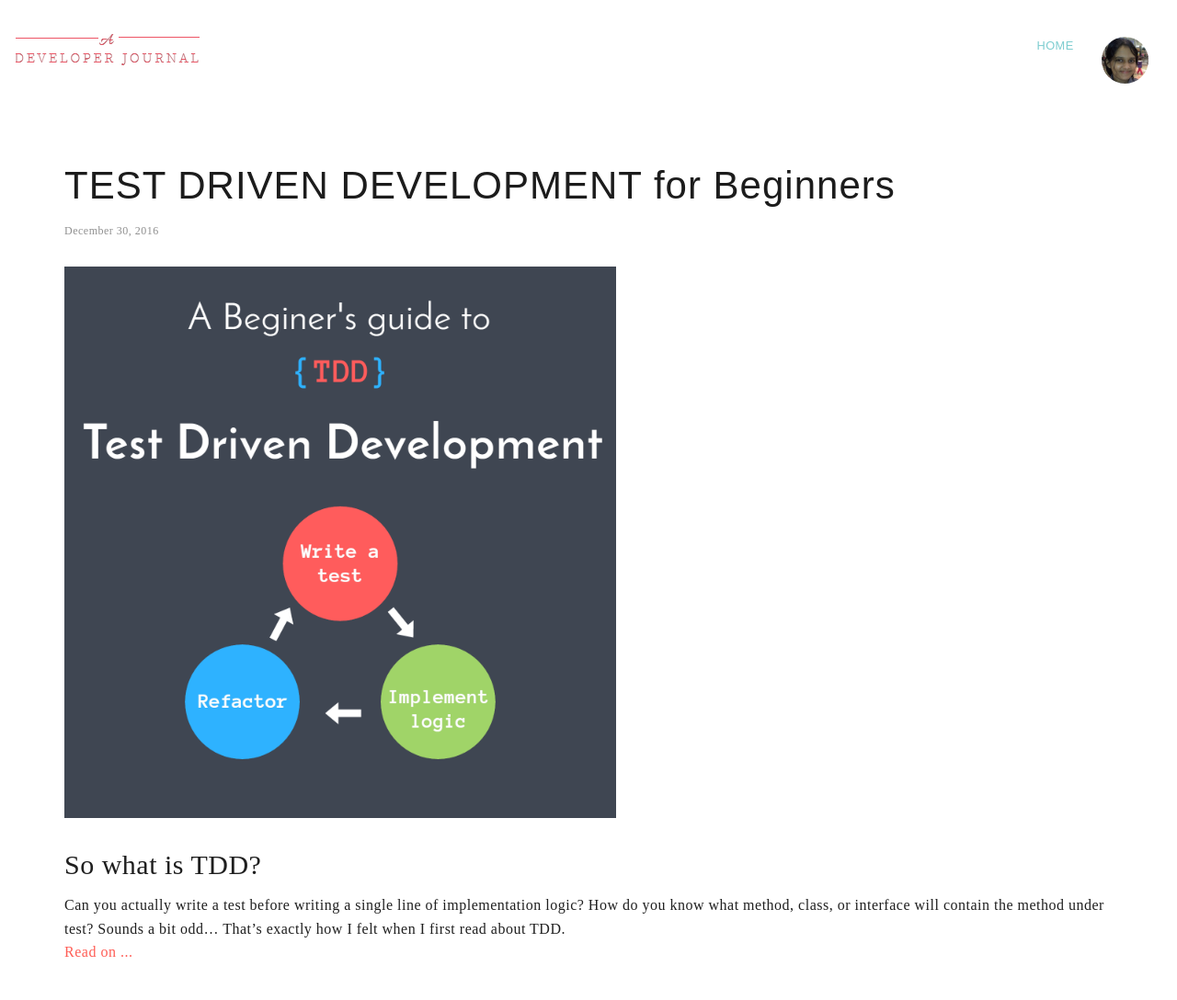
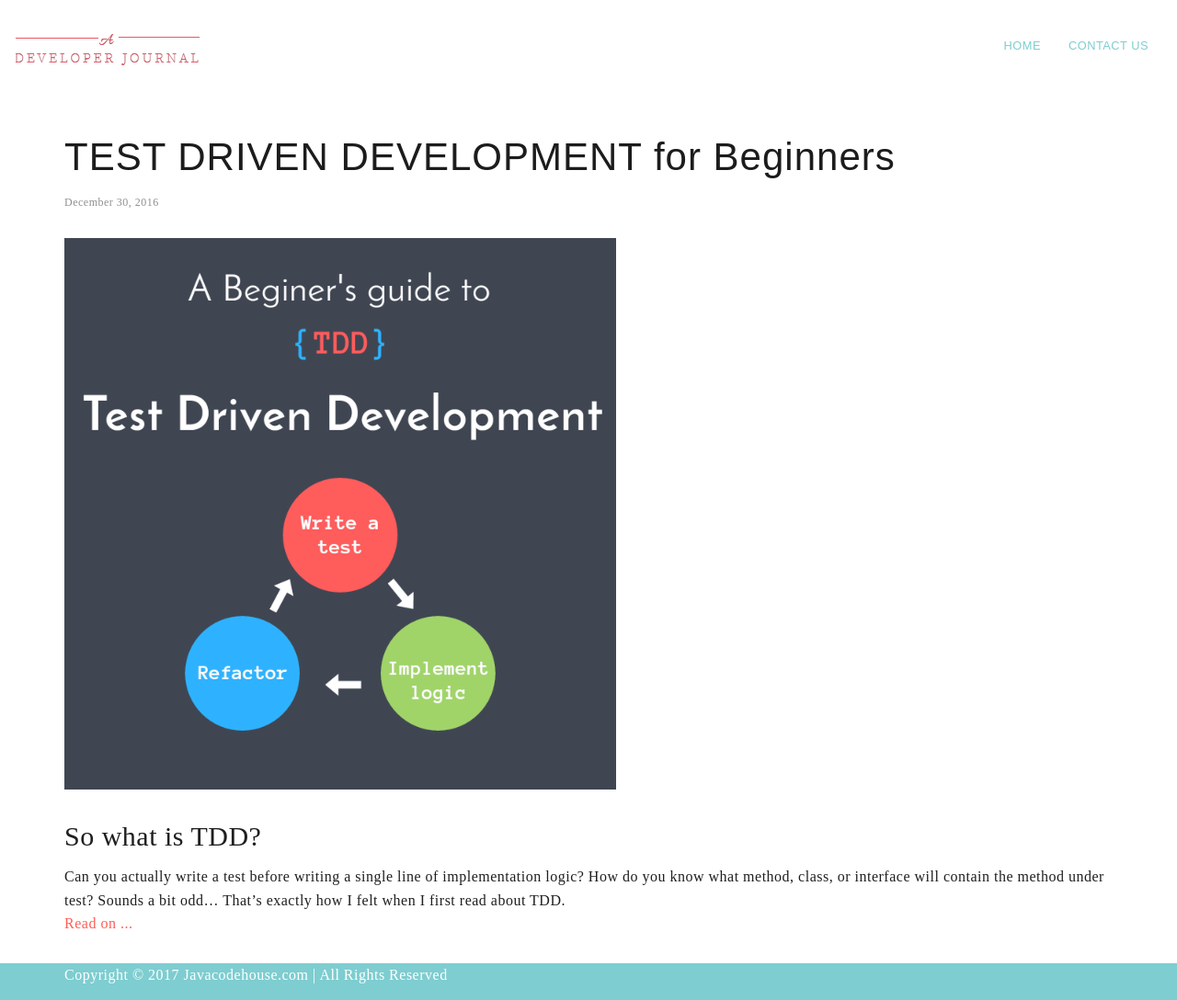
Before and after one commit to DiliniRajapaksha/DeveloperJournal, a Jekyll site: the page built from index.html, in a window 1280 px wide. Shown: the whole page at 92% size. Built offline with Jekyll 4.4.1, drawn with Linux system fonts in a browser that asks for light colours; nearby versions of some CDN libraries.

Commit message:
add contact page and unlink about

```diff
--- a/_config.yml
+++ b/_config.yml
@@ -7,8 +7,8 @@
 
 # Site settings
 
-title: A Developer Journal
-email: sewdil@gmail.com
+title: Java Code House
+email: dilini.javacodehouse@gmail.com
 description: > # this means to ignore newlines until "baseurl:"
   Java code house is a resource for developers to learn and share emerging technologies in the software development field.
 baseurl: "" # the subpath of your site, e.g. /blog
--- a/_includes/footer.html
+++ b/_includes/footer.html
@@ -1,6 +1,7 @@
 <footer class="blog-footer footer">
  <div class="container">
 
+	<p>Copyright &copy; {{ 'now' | date: "%Y" }} Javacodehouse.com | All Rights Reserved</p>
 
  </div>
 
--- a/_includes/header.html
+++ b/_includes/header.html
@@ -13,12 +13,15 @@
     <div class="collapse navbar-collapse" id="myNavbar">
 
       <ul class="nav navbar-nav navbar-right">
-        <li class="nav-item active">
-          <a class="nav-link" href="{{"/index.html" | prepend: site.baseurl}}">HOME <span class="sr-only">(current)</span></a>
+        <li class="nav-item">
+          <a class="nav-link" href="{{"/index.html" | prepend: site.baseurl}}">HOME</a>
         </li>
         <li class="nav-item ">
+          <a class="nav-link" href="{{"/contact.html" | prepend: site.baseurl}}" target="_blank">CONTACT US</a>
+        </li>
+        <!-- <li class="nav-item ">
           <a class="nav-link" href="{{"/about-me.html" | prepend: site.baseurl}}" target="_blank"><img class="img-circle img-sm" src="{{"/assets/img/self.jpg" | prepend: site.baseurl }}"></a>
-        </li>
+        </li> -->
       </ul>
     </div>
   </div>
--- a/_layouts/post.html
+++ b/_layouts/post.html
@@ -23,8 +23,6 @@ layout: default
 	<h5  class="comments">Please share your thoughts...</h5>
 	<div id="disqus_thread"></div>
 	<script>
-
-
 	var disqus_config = function () {
 	this.page.url = PAGE_URL;  // Replace PAGE_URL with your page's canonical URL variable
 	this.page.identifier = PAGE_IDENTIFIER; // Replace PAGE_IDENTIFIER with your page's unique identifier variable
--- a/css/main.scss
+++ b/css/main.scss
@@ -312,7 +312,9 @@ text-align: right;
     }
 }
 
-
+.nav-link{
+  color:#7ecdd0 !important;
+}
 .navbar-brand>img{
   margin-top: 0.5em;
   margin-left: 0.9em;
@@ -430,3 +432,12 @@ display: flex;
 .float-right{
   float: right;
 }
+
+.footer{
+  background-color: #7ecdd0;
+  color: #FFFFFF;
+}
+
+#disqus_thread{
+  margin-bottom: 100px;
+}
--- a/index.html
+++ b/index.html
@@ -1,6 +1,6 @@
 ---
 layout: default
-title: A Developer Journal
+title: Java Code House
 ---
 
  <div class="container">
```
Also changed, not shown: contact.html (added, +10 -0 lines).
